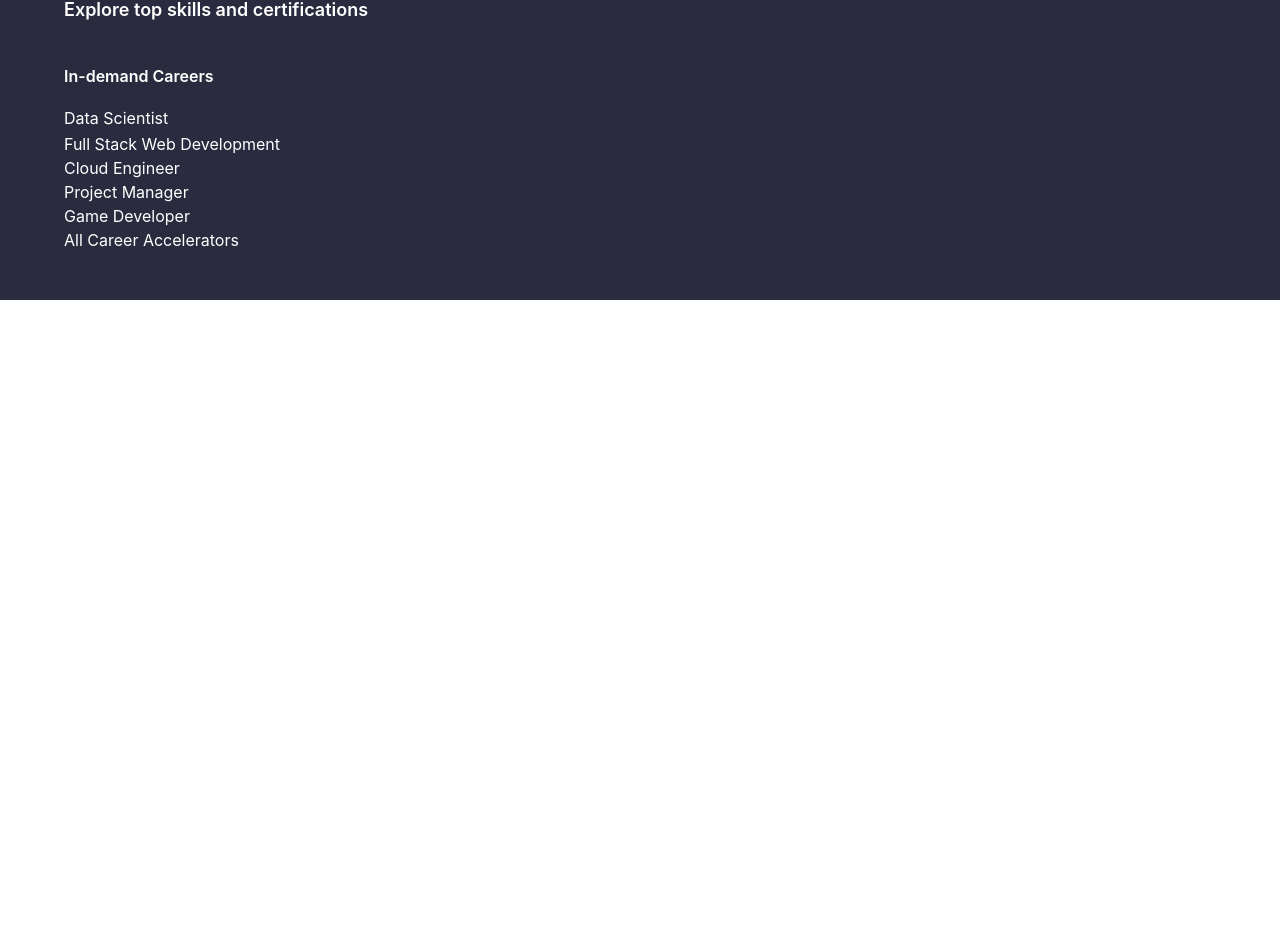
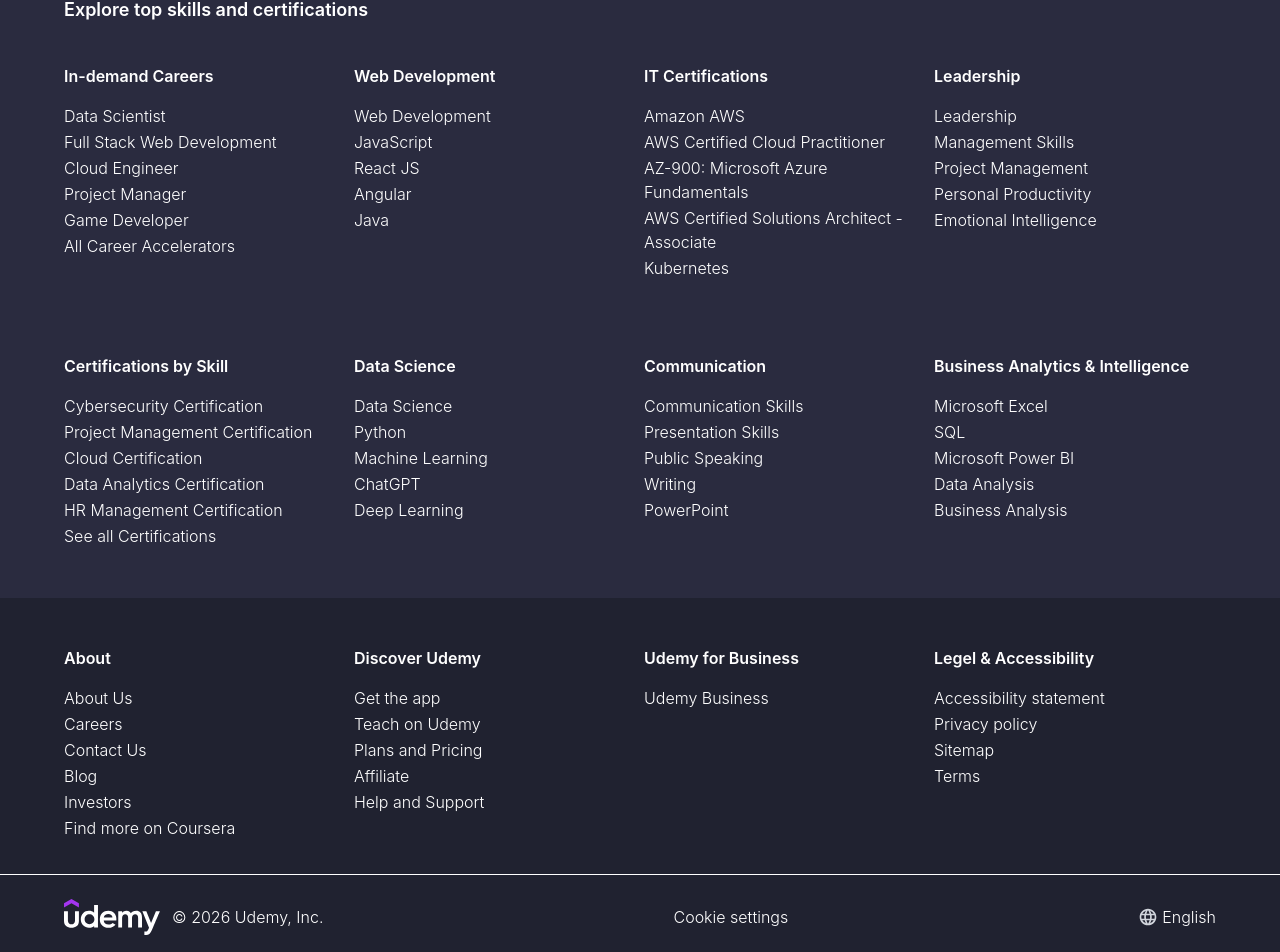
Before and after one commit to Karthikthangadurai/Udemy-clone-React, a React (Vite) app in the folder Client/: page / in a window 1280 px wide. Shown: the part 2270-3222 px from the top of the page. Before the commit the page ends 2570 px from the top, so only its background shows below. Built offline with nearby package versions, Linux system fonts and the light colour scheme.

Commit message:
footer updated

```diff
--- a/Client/src/components/Footer.jsx
+++ b/Client/src/components/Footer.jsx
@@ -1,50 +1,222 @@
-import React from 'react'
-import footer1 from "../assets/images/footer1.svg"
-import footer2 from "../assets/images/footer2.svg"
-import footer3 from "../assets/images/footer3.svg"
-import footer4 from "../assets/images/footer4.svg"
+import React from "react";
+import footer1 from "../assets/images/footer1.svg";
+import footer2 from "../assets/images/footer2.svg";
+import footer3 from "../assets/images/footer3.svg";
+import footer4 from "../assets/images/footer4.svg";
+import logo from "../assets/images/logo-udemy-inverted.svg";
+import { MdOutlineLanguage } from "react-icons/md";
 
-const images = [footer1,footer2,footer3,footer4];
+const Images = [footer1, footer2, footer3, footer4];
 
 const Skills = [
-        {
-            name: "",
-            href: ""
-        },
+  {
+    title: "In-demand Careers",
+    links: [
+      { name: "Data Scientist", href: "#" },
+      { name: "Full Stack Web Development", href: "#" },
+      { name: "Cloud Engineer", href: "#" },
+      { name: "Project Manager", href: "#" },
+      { name: "Game Developer", href: "#" },
+      { name: "All Career Accelerators", href: "#" },
+    ],
+  },
+  {
+    title: "Web Development",
+    links: [
+      { name: "Web Development", href: "#" },
+      { name: "JavaScript", href: "#" },
+      { name: "React JS", href: "#" },
+      { name: "Angular", href: "#" },
+      { name: "Java", href: "#" },
+    ],
+  },
+  {
+    title: "IT Certifications",
+    links: [
+      { name: "Amazon AWS", href: "#" },
+      { name: "AWS Certified Cloud Practitioner", href: "#" },
+      { name: "AZ-900: Microsoft Azure Fundamentals ", href: "#" },
+      { name: "AWS Certified Solutions Architect - Associate", href: "#" },
+      { name: "Kubernetes", href: "#" },
+    ],
+  },
+  {
+    title: "Leadership",
+    links: [
+      { name: "Leadership", href: "#" },
+      { name: "Management Skills", href: "#" },
+      { name: "Project Management", href: "#" },
+      { name: "Personal Productivity", href: "#" },
+      { name: "Emotional Intelligence", href: "#" },
+    ],
+  },
+  {
+    title: "Certifications by Skill",
+    links: [
+      { name: "Cybersecurity Certification", href: "#" },
+      { name: "Project Management Certification", href: "#" },
+      { name: "Cloud Certification", href: "#" },
+      { name: "Data Analytics Certification", href: "#" },
+      { name: "HR Management Certification", href: "#" },
+      { name: "See all Certifications", href: "#" },
+    ],
+  },
+  {
+    title: "Data Science",
+    links: [
+      { name: "Data Science", href: "#" },
+      { name: "Python", href: "#" },
+      { name: "Machine Learning", href: "#" },
+      { name: "ChatGPT", href: "#" },
+      { name: "Deep Learning", href: "#" },
+    ],
+  },
+  {
+    title: "Communication",
+    links: [
+      { name: "Communication Skills", href: "#" },
+      { name: "Presentation Skills", href: "#" },
+      { name: "Public Speaking", href: "#" },
+      { name: "Writing", href: "#" },
+      { name: "PowerPoint", href: "#" },
+    ],
+  },
+  {
+    title: "Business Analytics & Intelligence",
+    links: [
+      { name: "Microsoft Excel", href: "#" },
+      { name: "SQL", href: "#" },
+      { name: "Microsoft Power BI", href: "#" },
+      { name: "Data Analysis", href: "#" },
+      { name: "Business Analysis", href: "#" },
+    ],
+  },
 ];
 
+const footerSection = [
+  {
+    title: "About",
+    links: [
+      { name: "About Us", href: "#" },
+      { name: "Careers", href: "#" },
+      { name: "Contact Us", href: "#" },
+      { name: "Blog", href: "#" },
+      { name: "Investors", href: "#" },
+      { name: "Find more on Coursera", href: "#" },
+    ],
+  },
+  {
+    title: "Discover Udemy",
+    links: [
+      { name: "Get the app", href: "#" },
+      { name: "Teach on Udemy", href: "#" },
+      { name: "Plans and Pricing", href: "#" },
+      { name: "Affiliate", href: "#" },
+      { name: "Help and Support", href: "#" },
+    ],
+  },
+  {
+    title: "Udemy for Business",
+    links: [{ name: "Udemy Business", href: "#" }],
+  },
+  {
+    title: "Legel & Accessibility",
+    links: [
+      { name: "Accessibility statement", href: "#" },
+      { name: "Privacy policy", href: "#" },
+      { name: "Sitemap", href: "#" },
+      { name: "Terms", href: "#" },
+    ],
+  },
+];
 
 const Footer = () => {
   return (
     <>
-    <section className='mt-10'>
-        <div className='bg-[#2A2B3F] text-white p-6 md:px-16 md:py-6 space-y-6 md:space-y-0 md:flex justify-between items-center gap-5 border-b border-b-white'>
-            <h2 className='text-lg font-semibold'>Top companies choose <a href='#' target='blank' className='text-indigo-300 hover:underline'>Udemy Business</a> to build in-demand career skills.</h2>
-            <ul className='flex items-center flex-wrap md:flex-nowrap gap-5'>
-            {images.map((image,index) => (
-                <li key={index}><img src={image} alt="image" /></li>
+      <section className="mt-10">
+        <div className="bg-[#2A2B3F] text-white p-6 md:px-16 md:py-6 space-y-6 md:space-y-0 md:flex justify-between items-center gap-5 border-b border-b-white">
+          <h2 className="text-lg font-semibold">
+            Top companies choose{" "}
+            <a
+              href="#"
+              target="blank"
+              className="text-indigo-300 hover:underline"
+            >
+              Udemy Business
+            </a>{" "}
+            to build in-demand career skills.
+          </h2>
+          <ul className="flex items-center flex-wrap md:flex-nowrap gap-5">
+            {Images.map((image, index) => (
+              <li key={index}>
+                <img src={image} alt="image" />
+              </li>
             ))}
-            </ul>
+          </ul>
         </div>
-        <div className='bg-[#2A2B3F] text-white p-6 md:px-16 md:py-6'>
-            <h2 className='text-lg font-semibold'>Explore top skills and certifications</h2>
-            <div className='my-6'>
-                <h3 className='font-semibold py-4'>In-demand Careers</h3>
+        <div className="bg-[#2A2B3F] text-white p-6 md:px-16 md:py-6">
+          <h2 className="text-lg font-semibold">
+            Explore top skills and certifications
+          </h2>
+          <div className="grid grid-cols-4 gap-2">
+            {Skills.map((skill, index) => (
+              <div key={index} className="my-6">
+                <h3 className="font-semibold py-4">{skill.title}</h3>
                 <ul>
-                    <li className='py-0.5 hover:underline cursor-pointer'><a href="#">Data Scientist</a></li>
-                    <li><a href="#">Full Stack Web Development</a></li>
-                    <li><a href="#">Cloud Engineer</a></li>
-                    <li><a href="#">Project Manager</a></li>
-                    <li><a href="#">Game Developer</a></li>
-                    <li><a href="#">All Career Accelerators</a></li>
+                  {skill.links.map((link, linkIndex) => (
+                    <li
+                      key={linkIndex}
+                      className="pb-0.5 font-light hover:underline cursor-pointer"
+                    >
+                      <a href={link.href}>{link.name}</a>
+                    </li>
+                  ))}
                 </ul>
+              </div>
+            ))}
+          </div>
+        </div>
+        <div className="bg-[#202230] text-white p-6 md:px-16 md:py-8 grid grid-cols-4 gap-2 border-b border-b-white">
+          {footerSection.map((section, index) => (
+            <div key={index}>
+              <h3 className="font-semibold py-4">{section.title}</h3>
+              <ul>
+                {section.links.map((link, linkIndex) => (
+                  <li
+                    key={linkIndex}
+                    className="pb-0.5 font-light hover:underline cursor-pointer"
+                  >
+                    <a href={link.href}>{link.name}</a>
+                  </li>
+                ))}
+              </ul>
             </div>
+          ))}
         </div>
-        <div></div>
-        <div></div>
-    </section>
+        <div className="bg-[#202230] text-white p-6 md:px-16 md:py-6">
+          <ul className="flex justify-between items-center gap-5 font-light">
+            <li className="flex items-center gap-3">
+              <a href="#">
+                <img src={logo} alt="Udemylogo" className="w-20 lg:w-24" />
+              </a>
+              <span>&copy; 2026 Udemy, Inc.</span>
+            </li>
+            <li>
+              <a href="#" className="hover:underline">
+                Cookie settings
+              </a>
+            </li>
+            <li className="flex items-center gap-1 cursor-pointer">
+              <span>
+                <MdOutlineLanguage size={20} className="text-gray-300" />
+              </span>
+              <span>English</span>
+            </li>
+          </ul>
+        </div>
+      </section>
     </>
-  )
-}
+  );
+};
 
-export default Footer
+export default Footer;
```
Also changed, not shown: Client/src/assets/images/logo-udemy-inverted.svg (added).
